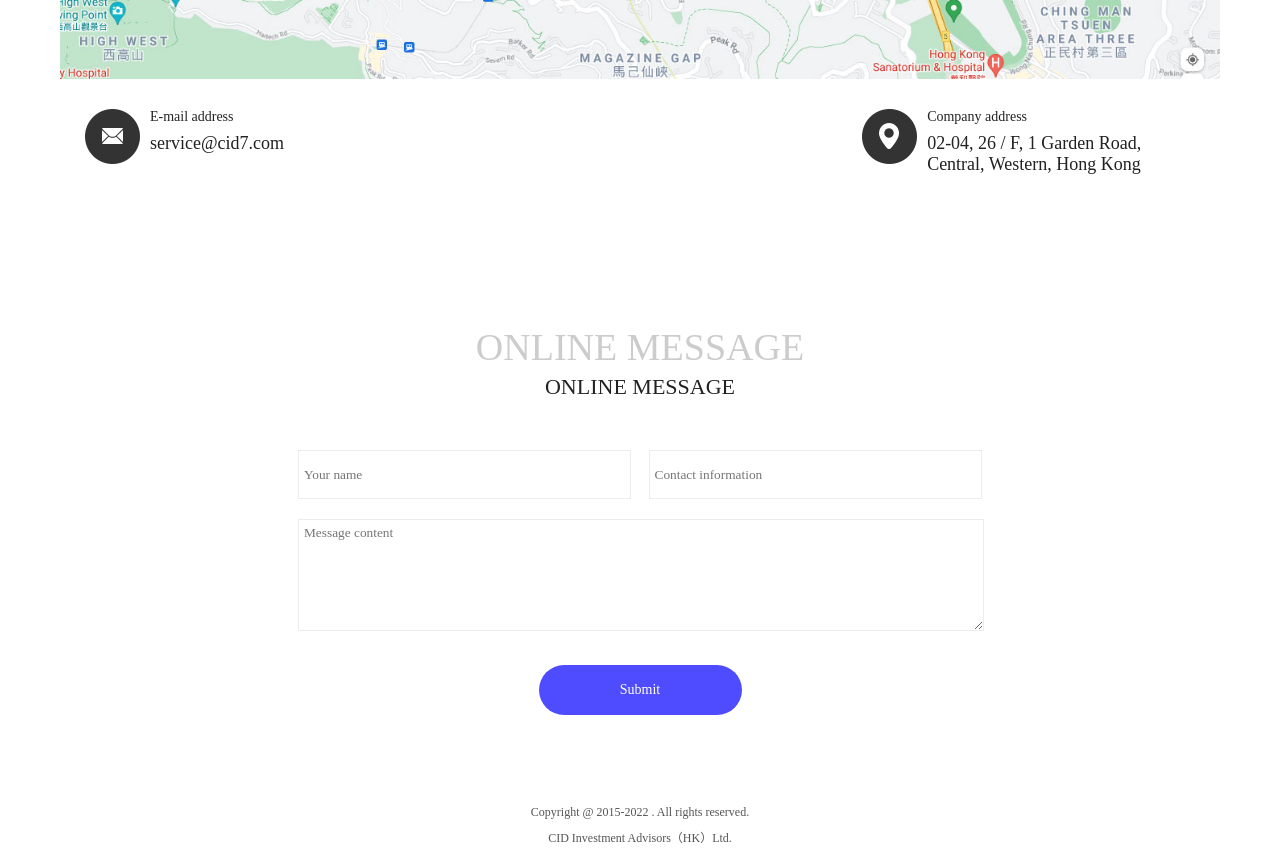
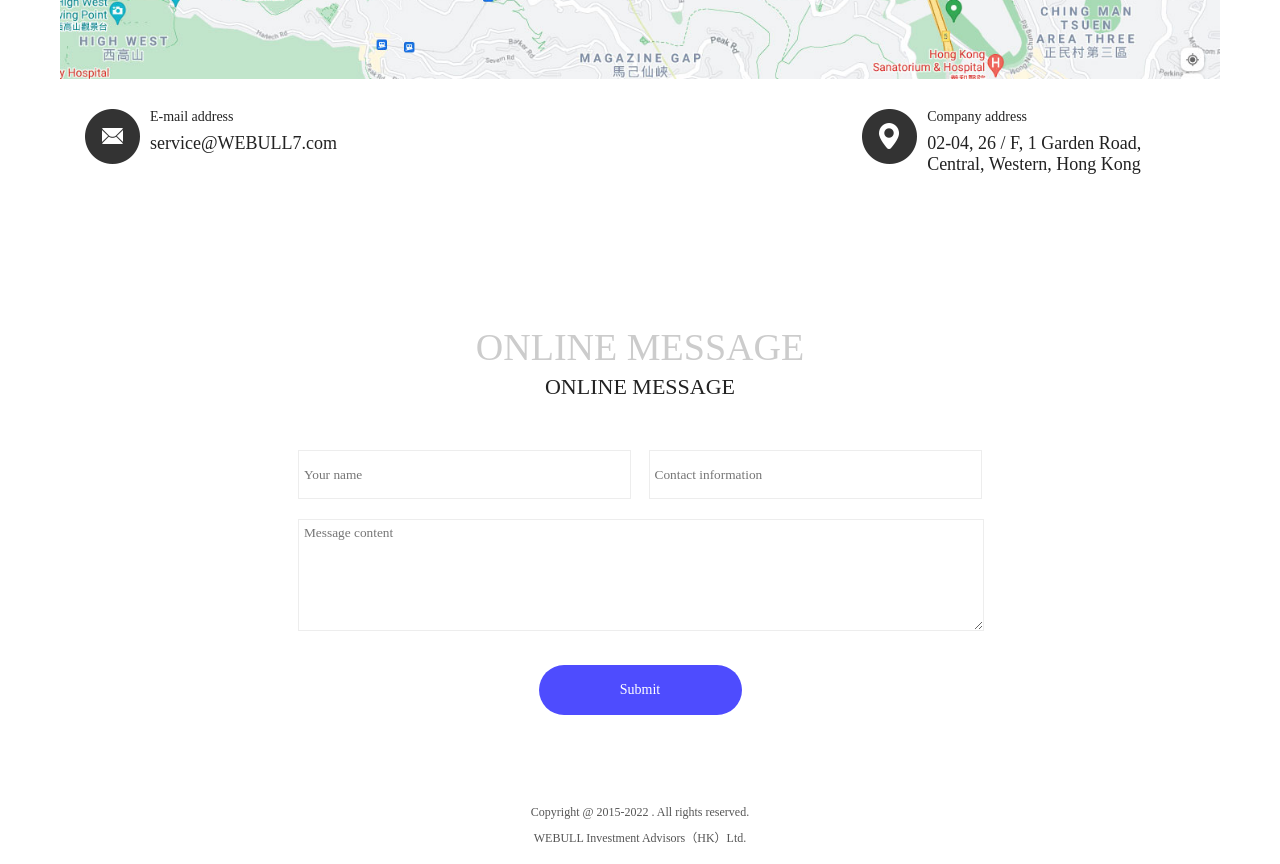
Before and after one commit to bridgecrew-perf6/netlify-deploy-1, a plain HTML site: page Contact/index.html in a window 1280 px wide. Shown: the part 740-1604 px from the top of the page. Drawn offline with Linux system fonts and the light colour scheme.

Commit message:
modify Contact/index.html

```diff
--- a/Contact/index.html
+++ b/Contact/index.html
@@ -4,13 +4,13 @@
 	<meta charset="utf-8">
 	<title>Contact-CID Investment Advisors（HK）Ltd.</title>
 	<meta name="keywords" content="CID Investment Advisors（HK）Ltd,CID Investment,CID Investment Advisors,HK CID">
-	<meta name="description" content="CID Investment Advisors（HK）Ltd. headquartered in Hong Kong, established in 1996, and currently has 8 branches in Korea, Singapore, the United Kingdom and the United States to maintain service continuity with customers and establish a good track record.CID is an investment advisory firm with a long history. Since the beginning of 2014, MPIS has transformed into the world&#039;s largest professional cryptocurrency research advisory firm. It operates on a global scale and focuses on researching and">
+	<meta name="description" content="CID Investment Advisors（HK）Ltd. headquartered in Hong Kong, established in 1996, and currently has 8 branches in Korea, Singapore, the United Kingdom and the United States to maintain service continuity with customers and establish a good track record.WEBULL is an investment advisory firm with a long history. Since the beginning of 2014, MPIS has transformed into the world&#039;s largest professional cryptocurrency research advisory firm. It operates on a global scale and focuses on researching and">
 	<meta name="viewport" content="width=device-width,initial-scale=1,minimum-scale=1,maximum-scale=1,shrink-to-fit=no">
 	<link rel="stylesheet" type="text/css" href="../template/style/static/css/base.min.css">
 	<link rel="stylesheet" type="text/css" href="../template/style/static/css/index.min.css">
 	<link rel="stylesheet" type="text/css" href="../template/style/static/css/animate.min.css">
 	<link rel="stylesheet" type="text/css" href="../template/style/static/css/swiper-bundle.min.css">
-	<link rel="shortcut icon" href="https://www.cid7.com/favicon.ico" type="image/x-icon">
+	<link rel="shortcut icon" href="favicon.ico" type="image/x-icon">
 	<script src="../template/style/static/js/jquery-1.7.1.min.js"></script>
 	<script src="../template/style/static/js/util.js"></script>
 </head>
@@ -76,7 +76,7 @@
 					<div class="pic"><img src="../template/style/static/images/1224765_1592836645.png"></div>
 					<div class="info">
 						<div class="label">E-mail address</div>
-						<div class="val">service@cid7.com</div>
+						<div class="val">service@WEBULL7.com</div>
 					</div>
 				</li>
 				<li>
@@ -147,7 +147,7 @@
     <div class="w12">
         <div class="copyright" id="copyright">
             <p>Copyright @ <span id="bb_year">2015-2022</span> . All rights reserved.</p>
-            <p>CID Investment Advisors（HK）Ltd.</p>
+            <p>WEBULL Investment Advisors（HK）Ltd.</p>
         </div>
     </div>
 </div>
```
